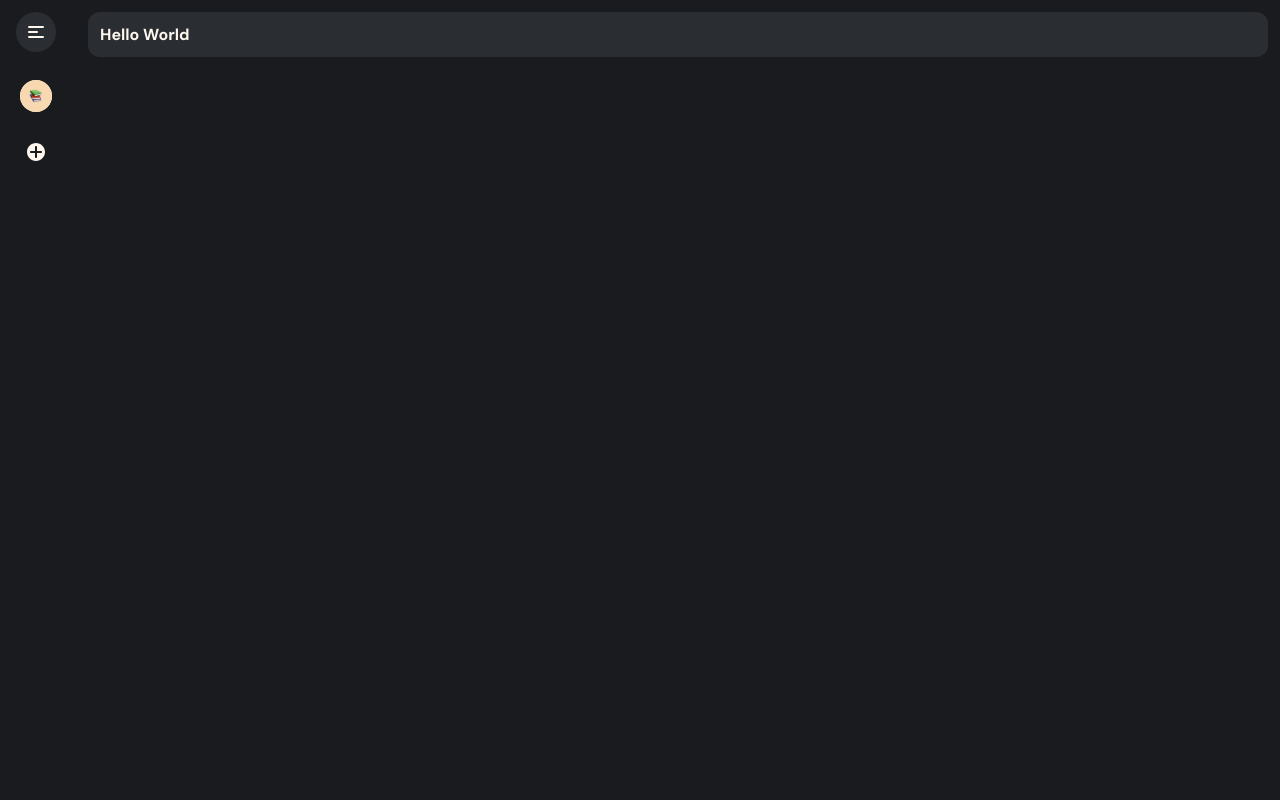
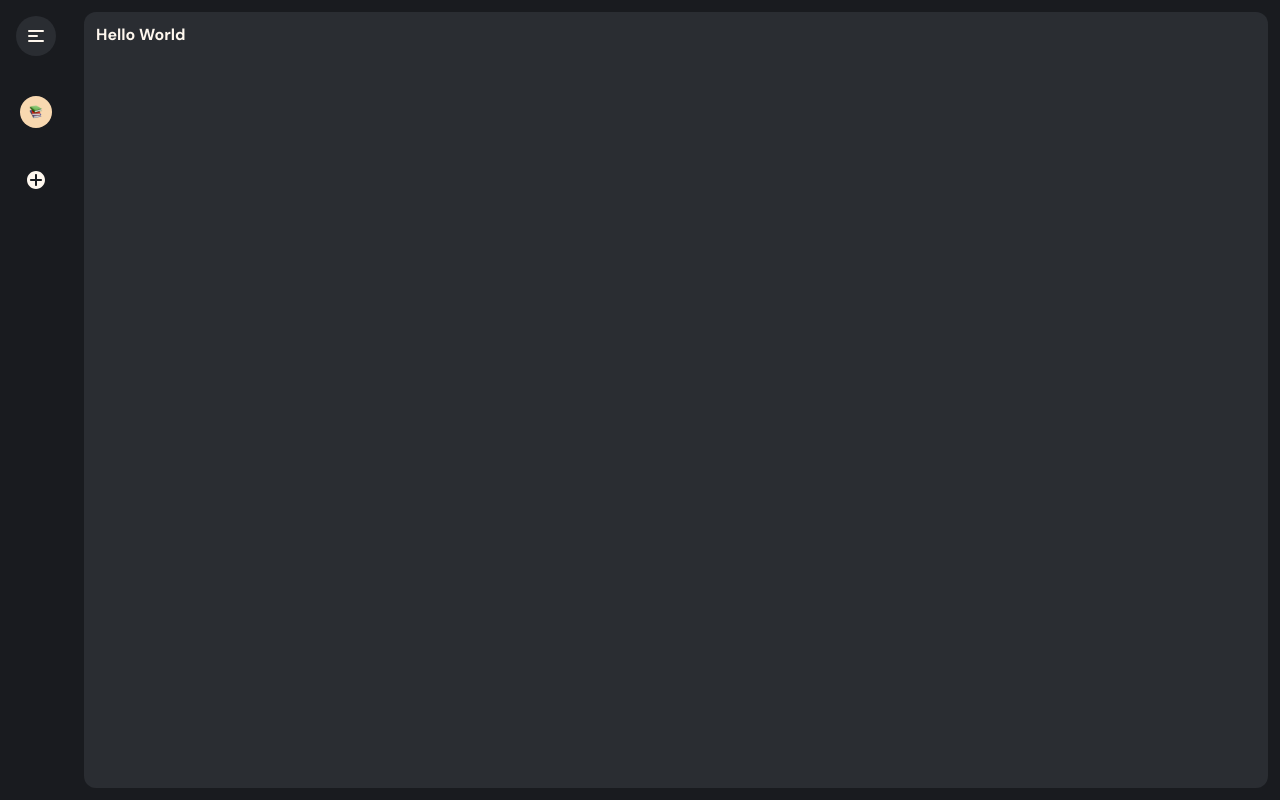
Before and after one commit to natcurti/kanban-task-manager, a Next.js app: page / in a window 1280 px wide. Built offline with nearby package versions, Linux system fonts and the light colour scheme.

Commit message:
Refactor sidebar and buttons

```diff
--- a/src/app/layout.tsx
+++ b/src/app/layout.tsx
@@ -12,8 +12,8 @@ const font = DM_Sans({
 });
 
 export const metadata: Metadata = {
-  title: "Create Next App",
-  description: "Generated by create next app",
+  title: "Kanban Task Manager",
+  description: "Kanban Task Manager created with Next and Typescript",
 };
 
 export default function RootLayout({
--- /dev/null
+++ b/src/components/ButtonNavbar/ButtonNavbar.module.scss
@@ -0,0 +1,24 @@
+.btn {
+  background-color: transparent;
+  width: 2.5rem;
+  height: 2.5rem;
+  display: flex;
+  justify-content: center;
+  align-items: center;
+  cursor: pointer;
+  border: none;
+  border-radius: 50%;
+  color: var(--white);
+
+  &:hover {
+    outline: 3px solid var(--blue);
+  }
+}
+
+.btn-opened {
+  width: 100%;
+  border-radius: 2.813rem;
+  gap: 0.625rem;
+  padding-left: 0.25rem;
+  justify-content: flex-start;
+}
--- /dev/null
+++ b/src/components/ButtonNavbar/index.tsx
@@ -0,0 +1,23 @@
+import classNames from "classnames";
+import styles from "./ButtonNavbar.module.scss";
+
+interface IButtonNavbar {
+  title: string;
+  isOpen: boolean;
+  children: React.ReactNode;
+}
+
+const ButtonNavbar = ({ title, isOpen, children }: IButtonNavbar) => {
+  return (
+    <button
+      className={classNames(styles.btn, {
+        [styles["btn-opened"]]: isOpen,
+      })}
+    >
+      {children}
+      {isOpen && title}
+    </button>
+  );
+};
+
+export default ButtonNavbar;
--- a/src/components/MainContainer/MainContainer.module.scss
+++ b/src/components/MainContainer/MainContainer.module.scss
@@ -1,8 +1,8 @@
 .main {
   background-color: var(--dark-gray);
-  width: calc(100% - 6.25rem);
+  width: calc(100% - 6rem);
+  min-height: calc(100vh - 1.5rem);
+  margin: 0.75rem 0.75rem 0.75rem 5.25rem;
   border-radius: 0.75rem;
-  margin: 0.75rem 0.75rem 0.75rem 5.5rem;
   padding: 0.75rem;
-  position: absolute;
 }
--- a/src/components/Sidebar/Sidebar.module.scss
+++ b/src/components/Sidebar/Sidebar.module.scss
@@ -1,56 +1,32 @@
-.menu {
+.navbar {
+  width: 4.5rem;
+  background-color: var(--black);
   position: absolute;
-  width: 4.75rem;
-  display: flex;
-  align-items: flex-start;
-  flex-direction: column;
-  padding: 0.75rem 0 0 1rem;
-  transition: width 0.7s ease-in;
-  background-color: var(--black);
-  z-index: 100;
-
-  button {
-    border: none;
-    border-radius: 50%;
-    display: grid;
-    place-items: center;
-    cursor: pointer;
-  }
+  top: 0;
+  left: 0;
+  min-height: 100vh;
+  padding: 1rem;
+  transition: width 0.3s ease-in-out;
 }
 
-.menu-opened {
+.navbar-opened {
   width: 18.5rem;
+}
+
+.btn-menu {
+  border: none;
+  background-color: var(--dark-gray);
+  border-radius: 50%;
+  width: 2.5rem;
+  height: 2.5rem;
+  display: grid;
+  place-items: center;
+  cursor: pointer;
+  margin-bottom: 2.25rem;
 }
 
 .container-buttons {
   display: flex;
   flex-direction: column;
   gap: 1.75rem;
-  align-items: center;
 }
-
-.btn-menu-hamburguer {
-  background-color: var(--dark-gray);
-  width: 2.5rem;
-  height: 2.5rem;
-}
-
-.container-buttons-boards {
-  display: flex;
-  flex-direction: column;
-  align-items: center;
-  gap: 1.75rem;
-
-  button {
-    &:hover {
-      outline: 3px solid var(--blue);
-      outline-offset: 8px;
-    }
-  }
-}
-
-.btn-add-board {
-  background-color: transparent;
-  display: flex;
-  color: var(--white);
-}
--- a/src/components/Sidebar/index.tsx
+++ b/src/components/Sidebar/index.tsx
@@ -1,44 +1,37 @@
 "use client";
+import classNames from "classnames";
+import styles from "./Sidebar.module.scss";
 import { useAppDispatch, useAppSelector } from "@/store/hooks";
 import { AddBoardIcon, BoardLogoOne, CloseIcon, MenuIcon } from "../Icons";
-import SwitchMode from "../SwitchMode";
-import styles from "./Sidebar.module.scss";
 import { setIsOpen } from "@/store/reducers/navBar";
-import classNames from "classnames";
+import ButtonNavbar from "../ButtonNavbar";
 
-const SideBar = () => {
+const Sidebar = () => {
   const isOpen = useAppSelector((store) => store.navBar);
   const dispatch = useAppDispatch();
-  console.log(isOpen);
 
   return (
     <nav
-      className={classNames(styles.menu, {
-        [styles["menu-opened"]]: isOpen,
+      className={classNames(styles.navbar, {
+        [styles["navbar-opened"]]: isOpen,
       })}
     >
-      <div className={styles["container-buttons"]}>
       <button
-          className={classNames(
-            styles["btn-menu-hamburguer"],
-            styles["btn-common-styles"]
-          )}
+        className={classNames(styles["btn-menu"])}
         onClick={() => dispatch(setIsOpen())}
       >
         {isOpen ? <CloseIcon /> : <MenuIcon />}
       </button>
-        <div className={styles["container-buttons-boards"]}>
-          <button className={classNames(styles["btn-common-styles"])}>
+      <div className={styles["container-buttons"]}>
+        <ButtonNavbar title="Default Board" isOpen={isOpen}>
           <BoardLogoOne />
-          </button>
-          <button className={styles["btn-add-board"]}>
+        </ButtonNavbar>
+        <ButtonNavbar title="Add new board" isOpen={isOpen}>
           <AddBoardIcon />
-          </button>
+        </ButtonNavbar>
       </div>
-      </div>
-      <SwitchMode />
     </nav>
   );
 };
 
-export default SideBar;
+export default Sidebar;
```
Lines whose indentation alone changed are shown as unchanged.
